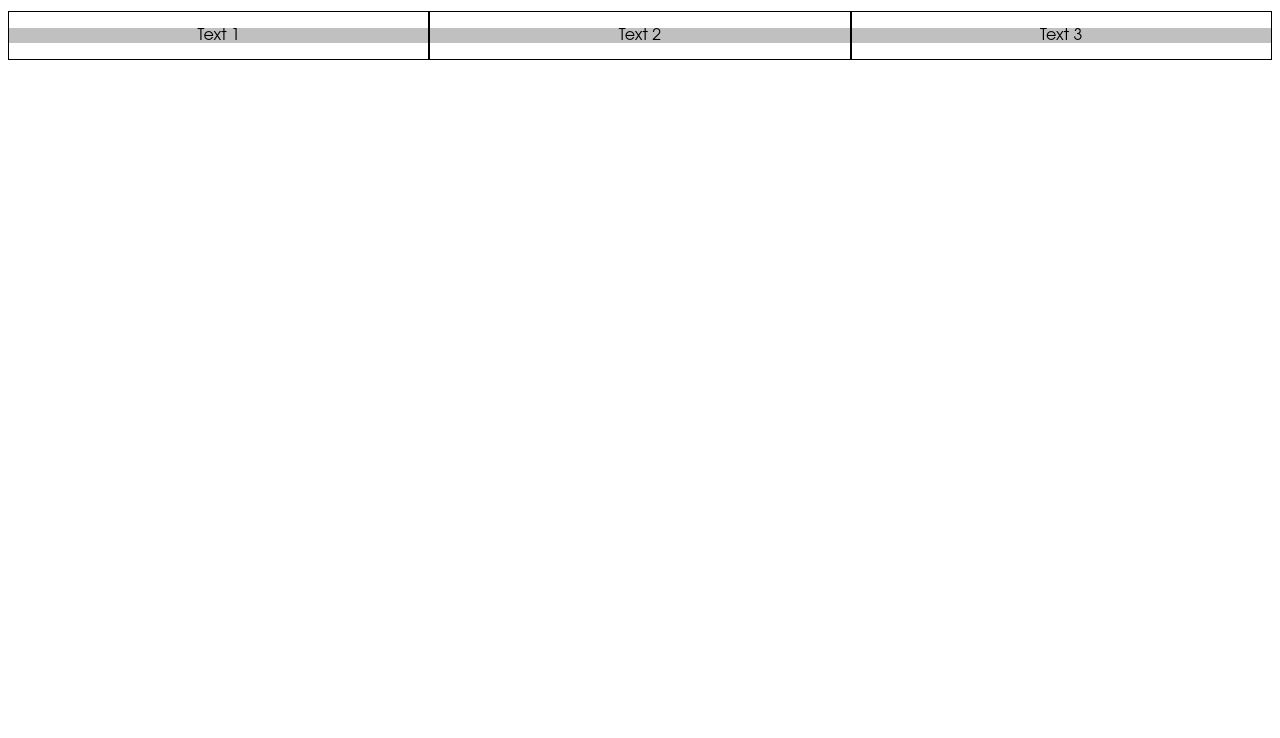
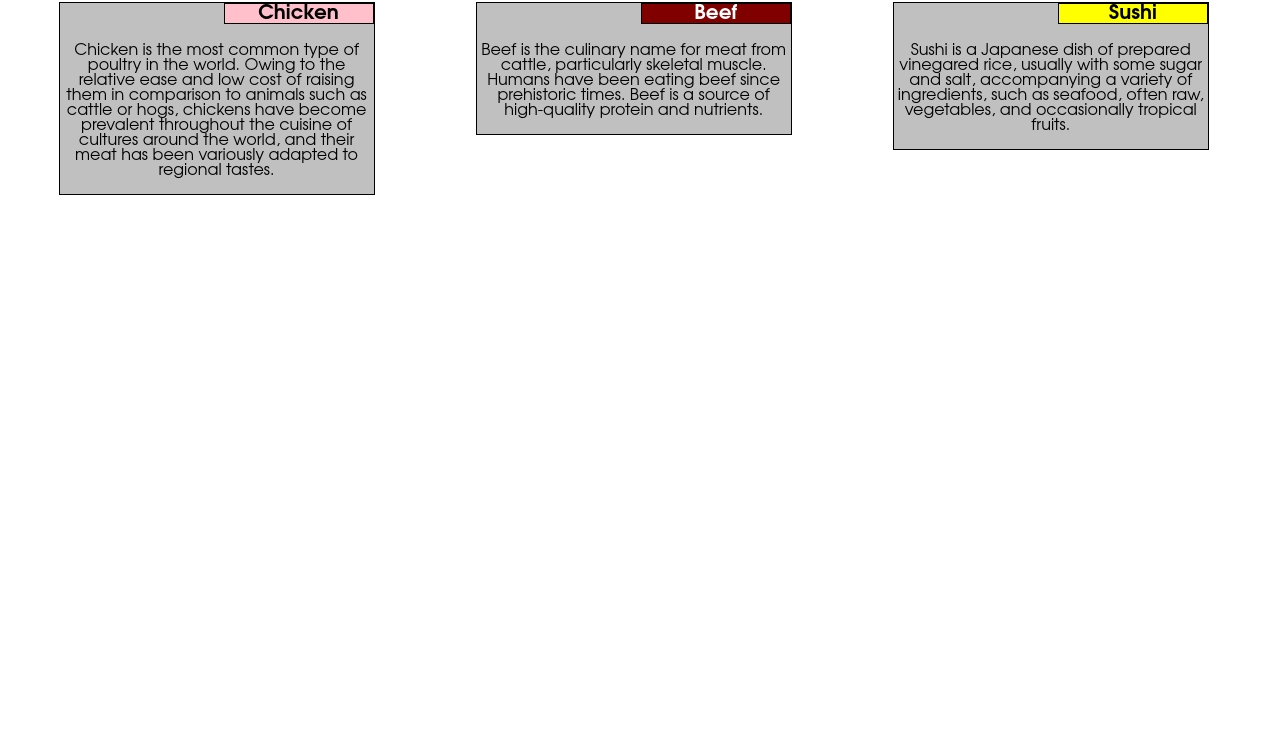
Before and after one commit to YongHao1999/Coursera, a plain HTML site: page assignment/module2/index.html in a window 1280 px wide. Shown: the part 62-800 px from the top of the page. Drawn offline with Linux system fonts and the light colour scheme.

Commit message:
First Submission

```diff
--- a/assignment/module2/css/style.css
+++ b/assignment/module2/css/style.css
@@ -5,16 +5,61 @@
 body{
 	font-family: Avantgarde, TeX Gyre Adventor, URW Gothic L, sans-serif;
 	text-align: center;
+	font-size: 16px;
+}
+
+h1 {
+	font-size: 1.75em;
+	font-weight: bold;
+}
+
+div {
+	background-color: #C0C0C0;
+	position: relative;
+	margin-bottom: 2.5%;
 }
 
 p {
-	background-color: #C0C0C0;
 	margin-left: auto;
 	margin-right: auto;
 }
 
-h1 {
-	text-align: center;
+p.text {
+	margin-top: 40px;
+}
+
+p.sectiontitle {
+	width: 150px;
+	font-size: 1.25em;
+	border: 1px solid black;
+	background-color: pink;
+	font-weight: bold;
+	position: absolute;
+	top: -20px;
+	right: 0px;
+}
+
+p.sectiontitle2 {
+	width: 150px;
+	font-size: 1.25em;
+	border: 1px solid black;
+	background-color: #800000;
+	color: #FFFFFF;
+	font-weight: bold;
+	position: absolute;
+	top: -20px;
+	right: 0px;
+}
+
+p.sectiontitle3 {
+	width: 150px;
+	font-size: 1.25em;
+	border: 1px solid black;
+	background-color: #FFFF00;
+	font-weight: bold;
+	position: absolute;
+	top: -20px;
+	right: 0px;
 }
 
 /*Simple Responsive Framework*/
@@ -66,6 +111,10 @@ h1 {
 	.col-ld-12 {
 	  width: 100%;
 	}
+	.col-ld-3-margin{
+		margin-left: 4%;
+		margin-right: 4%;
+	}
 }
 
 /*Tablet version*/
@@ -111,6 +160,12 @@ h1 {
 	}
 	.col-md-12 {
 	  width: 100%;
+	}
+	.col-md-5-margin{
+		margin-right: 8%;
+	}
+	.col-md-5-margin1{
+		margin-left: 8%;
 	}
 }
 
--- a/assignment/module2/index.html
+++ b/assignment/module2/index.html
@@ -9,14 +9,17 @@
 <body>
 	<h1>Our Menu</h1>
 	<div class="row">
-		<div class="col-ld-4 col-md-6 col-sd-12">
-			<p>Text 1</p>
+		<div class="col-ld-3 col-md-5 col-sd-12 col-ld-3-margin col-md-5-margin">
+			<p class="sectiontitle">Chicken</p>
+			<p class="text">Chicken is the most common type of poultry in the world. Owing to the relative ease and low cost of raising them in comparison to animals such as cattle or hogs, chickens have become prevalent throughout the cuisine of cultures around the world, and their meat has been variously adapted to regional tastes.</p>
 		</div>
-		<div class="col-ld-4 col-md-6 col-sd-12">
-			<p>Text 2</p>
+		<div class="col-ld-3 col-md-5 col-sd-12 col-ld-3-margin col-md-5-margin1">
+			<p class="sectiontitle2">Beef</p>
+			<p class="text">Beef is the culinary name for meat from cattle, particularly skeletal muscle. Humans have been eating beef since prehistoric times. Beef is a source of high-quality protein and nutrients.</p>
 		</div>
-		<div class="col-ld-4 col-md-12 col-sd-12">
-			<p>Text 3</p>
+		<div class="col-ld-3 col-md-12 col-sd-12 col-ld-3-margin">
+			<p class="sectiontitle3">Sushi</p>
+			<p class="text">Sushi is a Japanese dish of prepared vinegared rice, usually with some sugar and salt, accompanying a variety of ingredients, such as seafood, often raw, vegetables, and occasionally tropical fruits.</p>
 		</div>
 	</div>
 </body>
```
